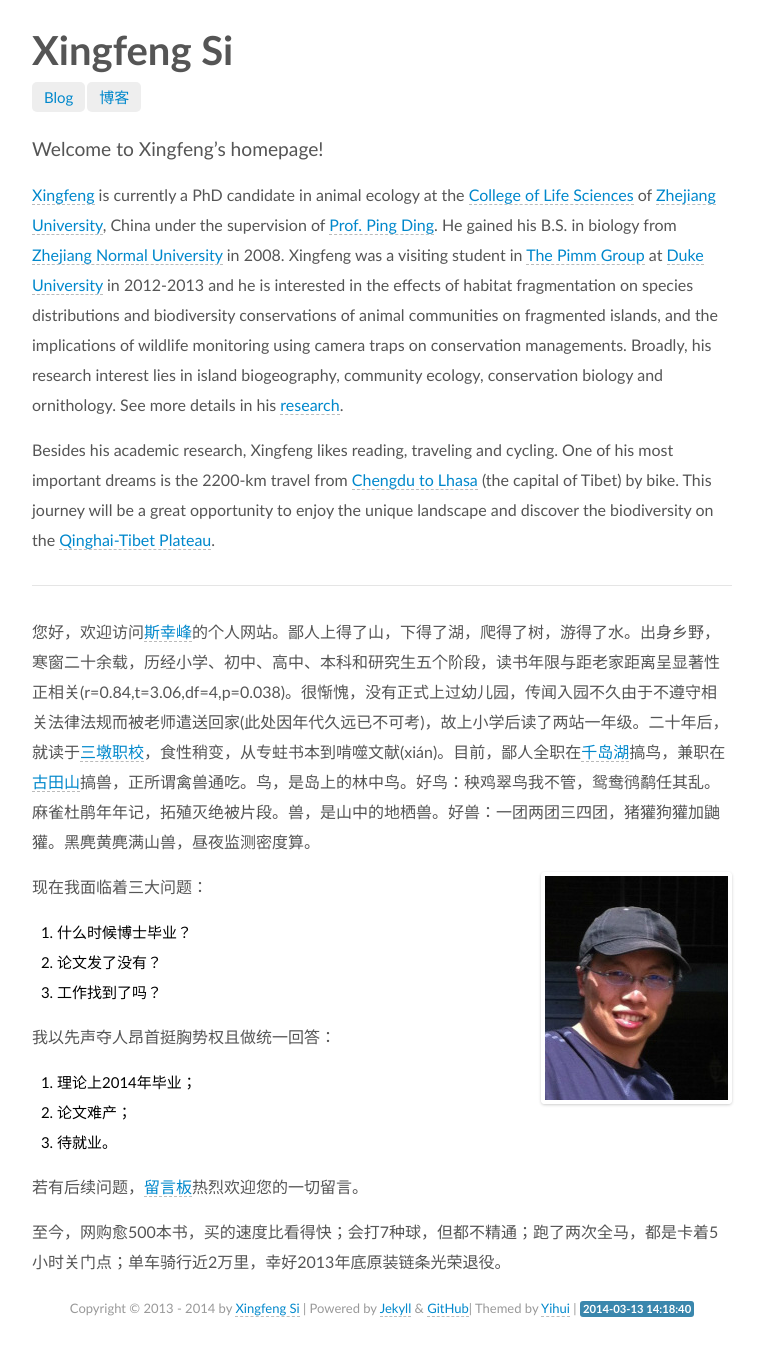
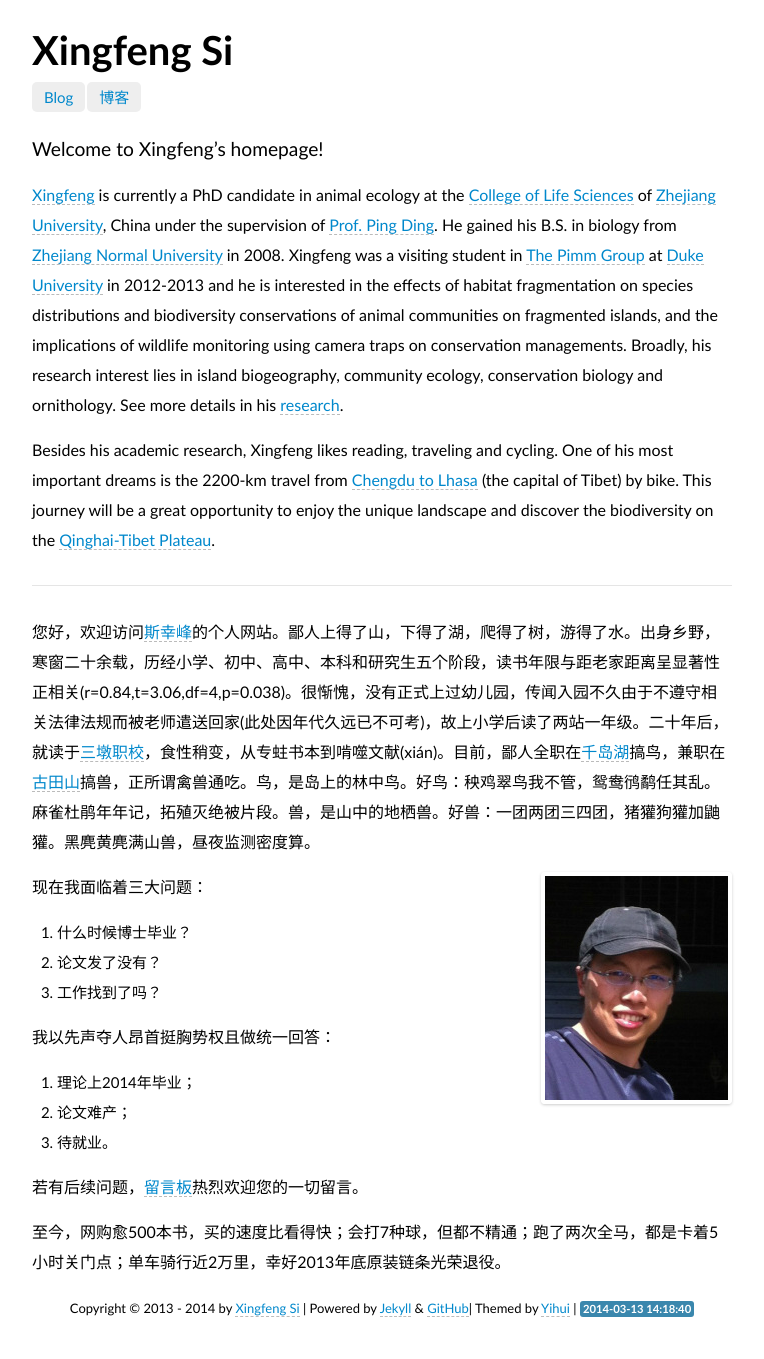
Before and after one commit to sixf/sixf.github.io, a Jekyll site: the page built from index.md, in a window 1280 px wide. Shown: the whole page, without its empty margins (258-1022 px from the left). Built offline with Jekyll 4.4.1, drawn with Linux system fonts in a browser that asks for light colours; some web fonts are replaced; Markdown is read by kramdown in place of the engine named in the settings.

Commit message:
set paragraph color as black

```diff
--- a/media/css/home.css
+++ b/media/css/home.css
@@ -84,13 +84,13 @@ width:700px;
 p {
 font-size:16px;
 line-height:30px;
-color:#555;
+color:#000;
 margin:0 0 15px;
 }
 
 p small {
 font-size:13px;
-color:#999;
+color:#000;
 }
 
 .lead {
@@ -102,14 +102,14 @@ line-height:45px;
 
 h1,h2,h3,h4,h5,h6 {
 font-weight:400;
-color:#555;
+color:#000;
 text-rendering:optimizelegibility;
 margin:0;
 }
 
 h1 small,h2 small,h3 small,h4 small,h5 small,h6 small {
 font-weight:400;
-color:#999;
+color:#000;
 }
 
 h1 {
@@ -129,7 +129,7 @@ font-size:18px;
 
 h6 {
 font-size:11px;
-color:#999;
+color:#000;
 text-transform:uppercase;
 }
 
```
